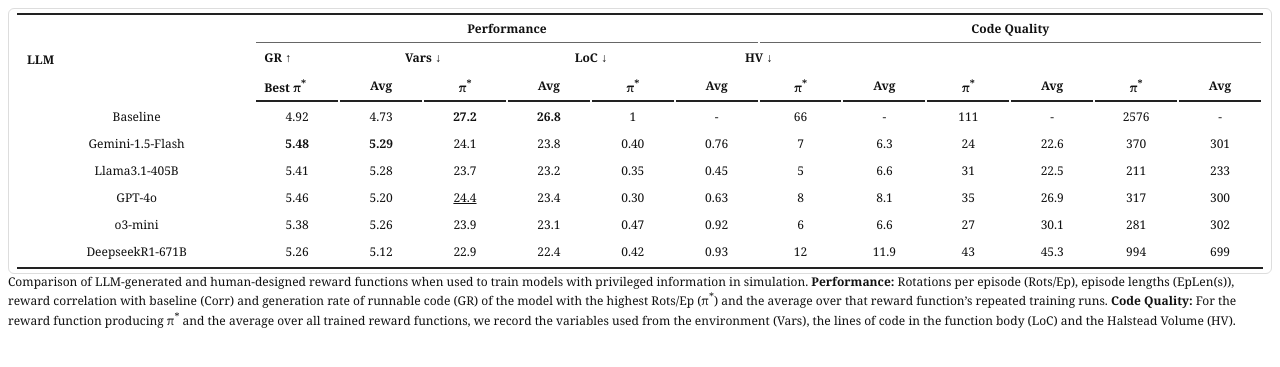
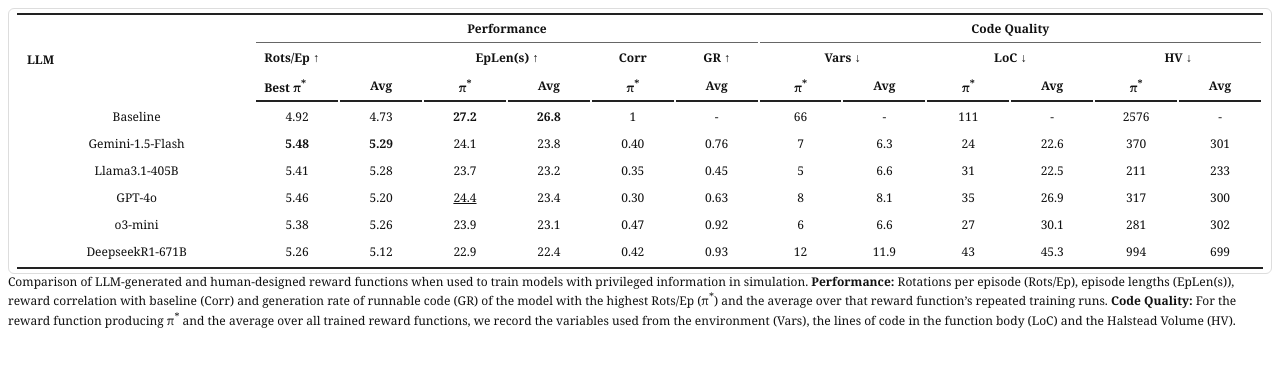
Before and after one commit to hpfield/text2touch-website, a Jekyll site: the page assets/tables/LLM-stats.html, which Jekyll copies as it is, in a window 1280 px wide. Shown: the top 367 px of the page. Built offline with Jekyll 4.4.1, drawn with Linux system fonts in a browser that asks for light colours.

Commit message:
update ehaders for llm stats

```diff
--- a/assets/tables/LLM-stats.html
+++ b/assets/tables/LLM-stats.html
@@ -84,11 +84,13 @@
       <thead>
         <tr>
           <th rowspan="3"><strong>LLM</strong></th>
-
           <th class="group-head" colspan="6"><strong>Performance</strong></th>
           <th class="group-head" colspan="6"><strong>Code Quality</strong></th>
         </tr>
         <tr>
+          <th colspan="2"><strong>Rots/Ep &#8593;</strong></th>
+          <th colspan="2"><strong>EpLen(s) &#8593;</strong></th>
+          <th><strong>Corr</strong></th>
           <th><strong>GR &#8593;</strong></th>
 
           <th colspan="2"><strong>Vars &#8595;</strong></th>
```
